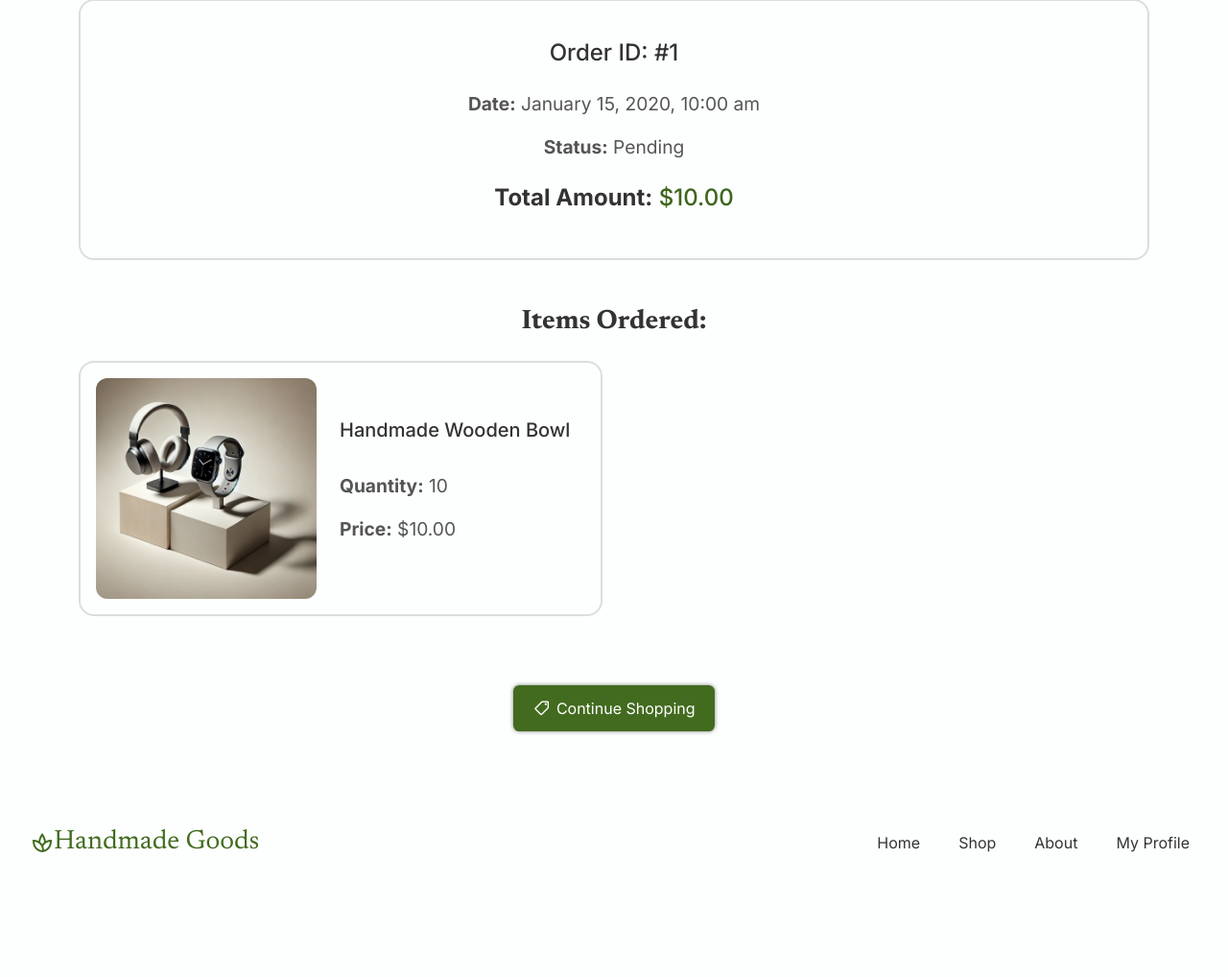
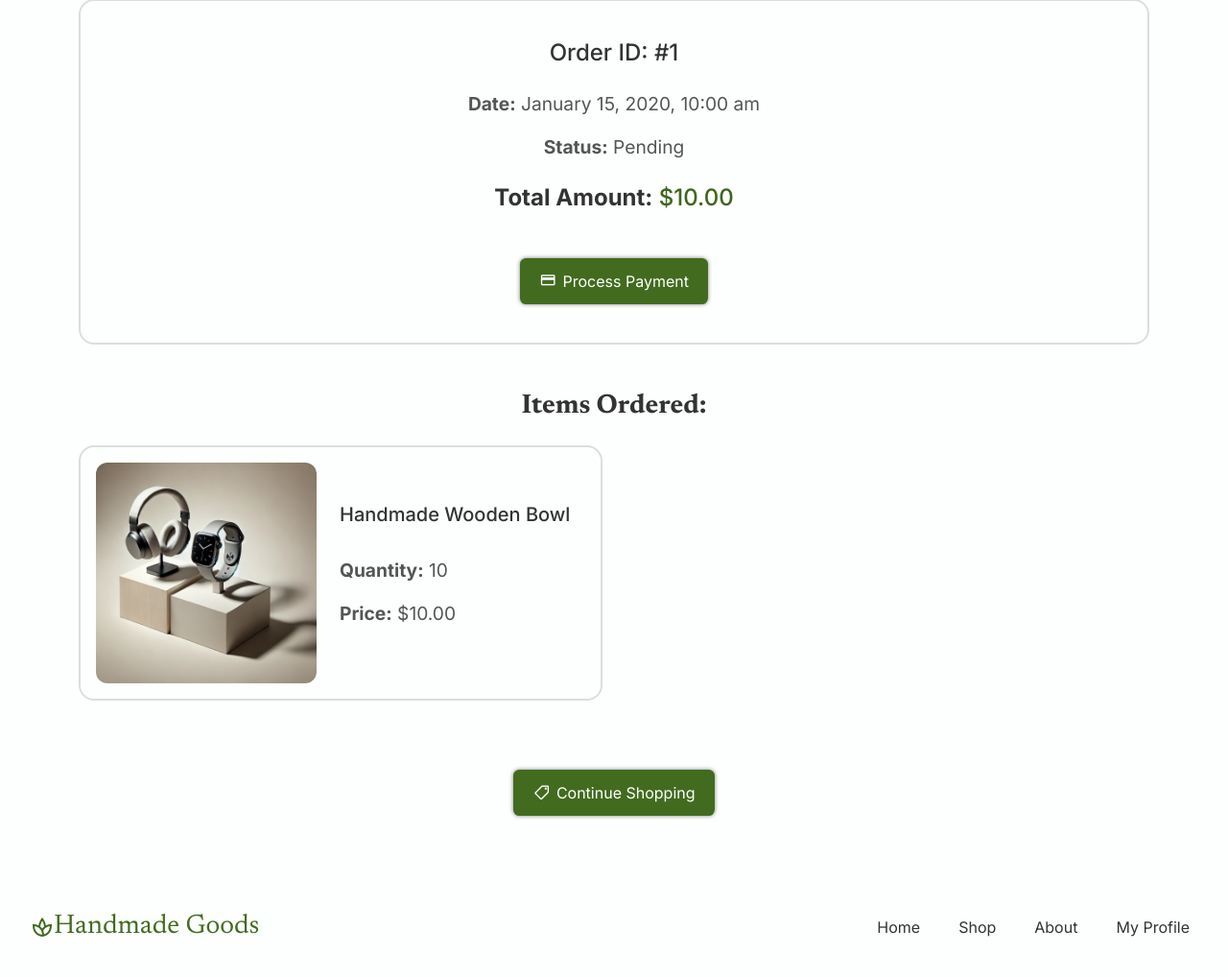
Before and after one commit to lhenon999/cosc-360-project, a PHP site: page /pages/order_confirmation.php in a window 1280 px wide. Shown: the part 287-1305 px from the top of the page at 96% size. Before the commit the page ends 1175 px from the top, so only its background shows below. Run offline with PHP 8.4, Linux system fonts and the light colour scheme; a user stored in the database is signed in; data comes from the database, SQL or seed files in the repository; tables that the repository leaves empty hold one stand-in row (values such as "Sample post").

Commit message:
process payment button

```diff
--- a/handmade_goods/pages/order_confirmation.php
+++ b/handmade_goods/pages/order_confirmation.php
@@ -49,13 +49,17 @@ $stmt->close();
 
 <!DOCTYPE html>
 <html lang="en">
+
 <head>
     <meta charset="UTF-8">
     <meta name="viewport" content="width=device-width, initial-scale=1.0">
     <title>Thank you for your order!</title>
 
-        <style>@import url('https://fonts.googleapis.com/css2?family=Inter:ital,opsz,wght@0,14..32,100..900;1,14..32,100..900&family=Newsreader:ital,opsz,wght@0,6..72,200..800;1,6..72,200..800&display=swap');</style>
-        <link rel="stylesheet" href="https://fonts.googleapis.com/css2?family=Material+Symbols+Outlined:opsz,wght,FILL,GRAD@24,400,0,0" />
+    <style>
+        @import url('https://fonts.googleapis.com/css2?family=Inter:ital,opsz,wght@0,14..32,100..900;1,14..32,100..900&family=Newsreader:ital,opsz,wght@0,6..72,200..800;1,6..72,200..800&display=swap');
+    </style>
+    <link rel="stylesheet"
+        href="https://fonts.googleapis.com/css2?family=Material+Symbols+Outlined:opsz,wght,FILL,GRAD@24,400,0,0" />
     <script src="https://ajax.googleapis.com/ajax/libs/jquery/3.7.1/jquery.min.js"></script>
 
     <link rel="stylesheet" href="https://cdnjs.cloudflare.com/ajax/libs/bootstrap/5.3.0/css/bootstrap.min.css">
@@ -64,6 +68,7 @@ $stmt->close();
     <link rel="stylesheet" href="../assets/css/footer.css">
     <link rel="stylesheet" href="../assets/css/order_confirmation.css">
 </head>
+
 <body>
     <?php include '../assets/html/navbar.php'; ?>
     <div class="container mt-5">
@@ -74,28 +79,43 @@ $stmt->close();
             <h4>Order ID: #<?= $order_id ?></h4>
             <p class="mt-4"><strong>Date:</strong> <?= $order_date ?></p>
             <p><strong>Status:</strong> <span><?= $status ?></span></p>
-                <h4 class="mt-4"><strong>Total Amount:</strong> <span class="total-price">$<?= number_format($total_price, 2) ?></span></h4>
+            <h4 class="mt-4"><strong>Total Amount:</strong> <span
+                    class="total-price">$<?= number_format($total_price, 2) ?></span></h4>
+            <div class="ending-div mt-5">
+                <form action="process_payment.php" method="POST">
+                    <input type="hidden" name="order_id" value="<?= $order_id ?>">
+                    <button type="submit" class="cta hover-raise">
+                        <span class="material-symbols-outlined">payment</span> Process Payment
+                    </button>
+                </form>
             </div>
+        </div>
+
+
 
         <h3 class="mt-5">Items Ordered:</h3>
         <div class="row mt-4">
             <?php foreach ($order_items as $item): ?>
                 <div class="col-md-6 mb-4">
                     <div class="order-item d-flex align-items-center">
-                            <img src="<?= htmlspecialchars($item['img']) ?>" alt="<?= htmlspecialchars($item['name']) ?>" class="cart-img me-4">
+                        <img src="<?= htmlspecialchars($item['img']) ?>" alt="<?= htmlspecialchars($item['name']) ?>"
+                            class="cart-img me-4">
                         <div class="item-desc">
                             <h5><?= htmlspecialchars($item['name']) ?></h5>
                             <p class="mt-4"><strong>Quantity:</strong> <?= $item['quantity'] ?></p>
                             <p><strong>Price:</strong> $<?= number_format($item['price_at_purchase'], 2) ?></p>
                         </div>
                     </div>
+
                 </div>
             <?php endforeach; ?>
         </div>
         <div class="ending-div mt-5">
-                    <a href="products.php" class="cta hover-raise"><span class="material-symbols-outlined">shoppingmode</span>Continue Shopping</a>
+            <a href="products.php" class="cta hover-raise"><span
+                    class="material-symbols-outlined">shoppingmode</span>Continue Shopping</a>
         </div>
     </div>
     <?php include "../assets/html/footer.php"; ?>
 </body>
+
 </html>
```
Lines whose indentation alone changed are shown as unchanged.
